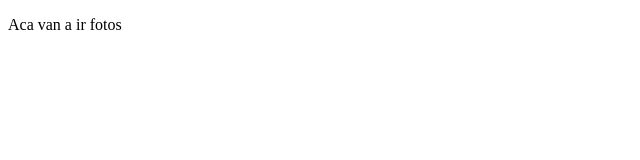
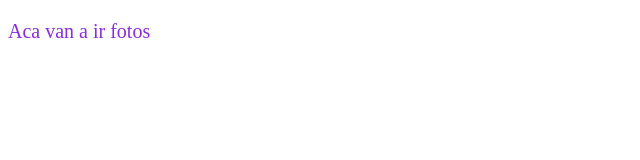
Before and after one commit to sofimack/segundo, a plain HTML site: page galeria.html in a window 1280 px wide. Shown: the whole page, without its empty margins (0-640 px from the left). Drawn offline with Linux system fonts and the light colour scheme.

Commit message:
primeros estilos con css

```diff
--- /dev/null
+++ b/estilos.css
@@ -0,0 +1,4 @@
+p{
+    color: blueviolet;
+    font-size: 20px;
+}
--- a/galeria.html
+++ b/galeria.html
@@ -4,6 +4,7 @@
     <meta charset="UTF-8">
     <meta name="viewport" content="width=device-width, initial-scale=1.0">
     <title>galeria</title>
+    <link rel="stylesheet" href="estilos.css">
 </head>
 <body>
     <p>Aca van a ir fotos</p>
```
Also changed, not shown: index.html (+1 -0 lines).
